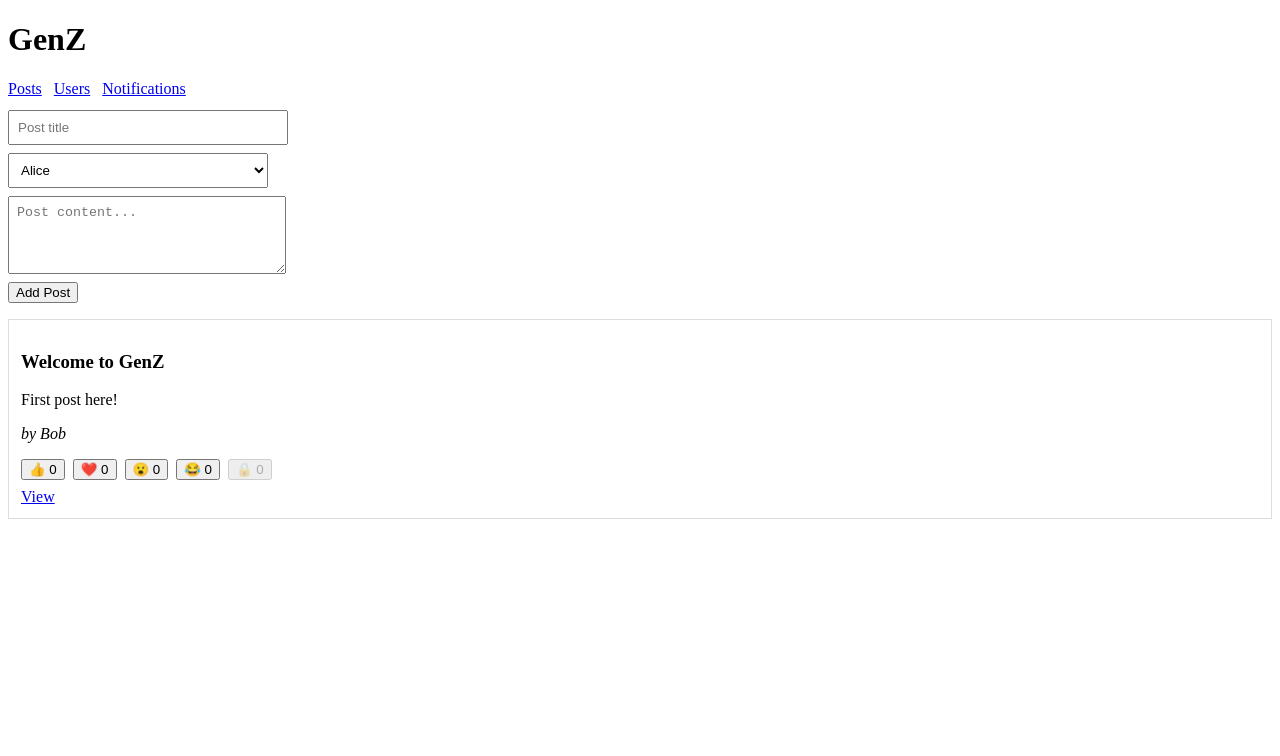
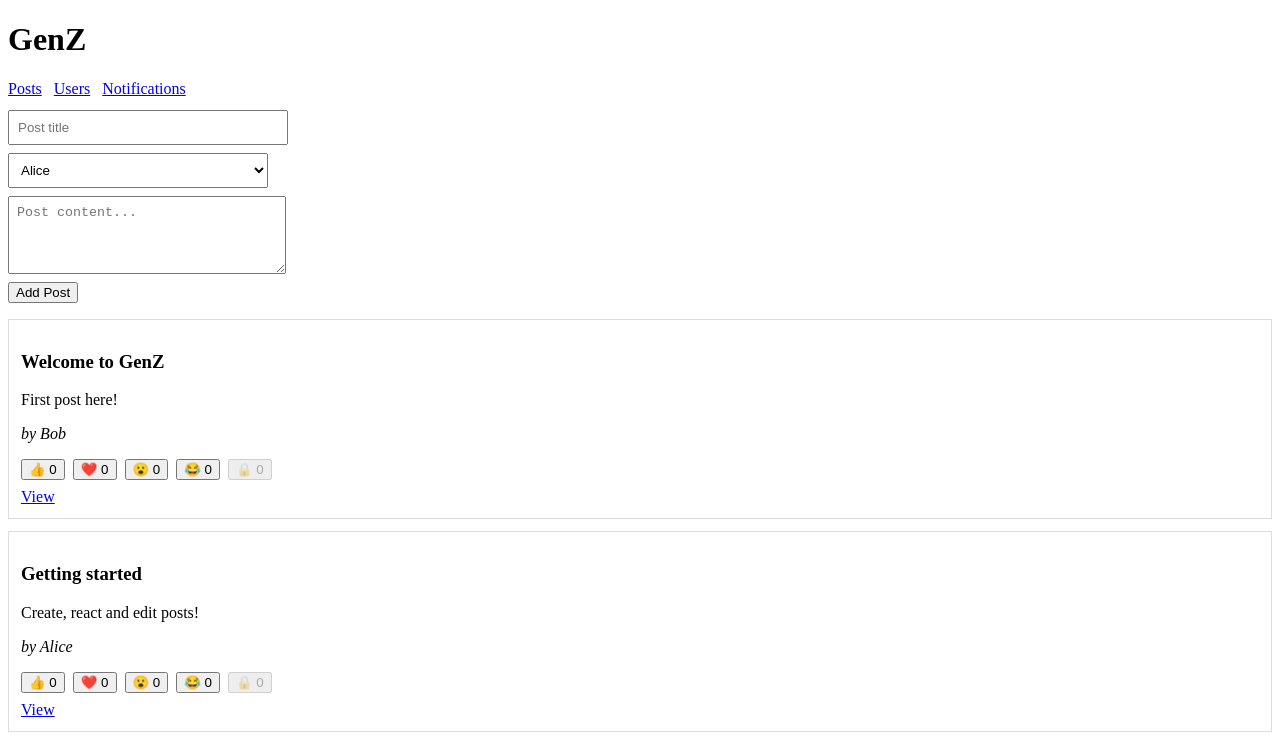
Before and after one commit to acciojob/social-media-Affan-Rafique, a React app: page / in a window 1280 px wide. Shown: the top 756 px of the page. Built offline with nearby package versions, Linux system fonts and the light colour scheme.

Commit message:
Update App.js

```diff
--- a/src/components/App.js
+++ b/src/components/App.js
@@ -7,7 +7,7 @@ const seedUsers = [
   { id: "u3", name: "Charlie" },
 ];
 
-// exactly one seed post so the newly added post becomes .posts-list > :nth-child(2)
+// Seed **two** posts so `.posts-list > :nth-child(2) > .button` always exists
 const seedPosts = [
   {
     id: "p1",
@@ -16,10 +16,16 @@ const seedPosts = [
     userId: "u2",
     reactions: { like: 0, love: 0, wow: 0, haha: 0, lock: 0 },
   },
+  {
+    id: "p2",
+    title: "Getting started",
+    content: "Create, react and edit posts!",
+    userId: "u1",
+    reactions: { like: 0, love: 0, wow: 0, haha: 0, lock: 0 },
+  },
 ];
 
 /* -------------------- Tiny Router (no deps) -------------------- */
-// Parse pathname like /posts/p3 → { path: "/posts/:id", params: { id: "p3" } }
 function matchRoute(pathname) {
   if (pathname === "/") return { key: "home", params: {} };
   if (pathname === "/users") return { key: "users", params: {} };
@@ -29,25 +35,21 @@ function matchRoute(pathname) {
   return { key: "notfound", params: {} };
 }
 
-// Navigate without full page reload
 function navigate(href) {
   if (window.location.pathname === href) return;
   window.history.pushState({}, "", href);
   window.dispatchEvent(new PopStateEvent("popstate"));
 }
 
-// Intercept clicks on internal <a> links
 function useLinkInterceptor() {
   useEffect(() => {
     function onClick(e) {
-      // Only left click without modifier keys
       if (e.defaultPrevented || e.button !== 0 || e.metaKey || e.ctrlKey || e.shiftKey || e.altKey) return;
       let a = e.target;
       while (a && a.tagName !== "A") a = a.parentElement;
       if (!a) return;
       const href = a.getAttribute("href");
       if (!href || href.startsWith("http") || href.startsWith("#") || href.startsWith("mailto:")) return;
-      // same-origin in-app navigation
       e.preventDefault();
       navigate(href);
     }
@@ -56,7 +58,7 @@ function useLinkInterceptor() {
   }, []);
 }
 
-/* -------------------- Screens -------------------- */
+/* -------------------- Shared Header -------------------- */
 function HeaderNav() {
   return (
     <header>
@@ -71,6 +73,7 @@ function HeaderNav() {
   );
 }
 
+/* -------------------- Screens -------------------- */
 function PostsList({ posts, users, onAddPost, onReact }) {
   const [title, setTitle] = useState("");
   const [author, setAuthor] = useState(users[0]?.id || "");
@@ -212,7 +215,7 @@ function UsersPage({ users, posts }) {
     <div className="App">
       <HeaderNav />
 
-      {/* Must render exactly 3 <li> items */}
+      {/* exactly one UL with exactly 3 LI items */}
       <ul>
         {users.map((u) => (
           <li key={u.id}>
@@ -229,6 +232,7 @@ function UsersPage({ users, posts }) {
         ))}
       </ul>
 
+      {/* show selected user's posts as .post cards */}
       {selectedUserId && (
         <section className="posts-list" style={{ marginTop: 12, display: "grid", gap: 12 }}>
           {userPosts.map((p) => (
@@ -253,7 +257,7 @@ function NotificationsPage({ notifications, onRefresh }) {
         Refresh Notifications
       </button>
 
-      {/* section.notificationsList initially has no divs; after click it does */}
+      {/* section.notificationsList initially empty; after click has divs */}
       <section className="notificationsList" style={{ marginTop: 12 }}>
         {notifications.map((n) => (
           <div key={n.id} style={{ border: "1px solid #ddd", padding: 8, marginBottom: 8 }}>
@@ -280,17 +284,18 @@ export default function App() {
     return () => window.removeEventListener("popstate", onPop);
   }, []);
 
+  // Insert new post at position 1 so .posts-list > :nth-child(2) is always the newest
   const addPost = ({ title, content, userId }) => {
-    setPosts((prev) => [
-      ...prev,
-      {
+    setPosts((prev) => {
+      const newPost = {
         id: "p" + (prev.length + 1),
         title,
         content,
         userId,
         reactions: { like: 0, love: 0, wow: 0, haha: 0, lock: 0 },
-      },
-    ]);
+      };
+      return [prev[0], newPost, ...prev.slice(1)];
+    });
   };
 
   const reactToPost = (postId, key) => {
@@ -310,7 +315,6 @@ export default function App() {
     ]);
   };
 
-  // Render by route key
   switch (route.key) {
     case "home":
       return <PostsList posts={posts} users={users} onAddPost={addPost} onReact={reactToPost} />;
```
